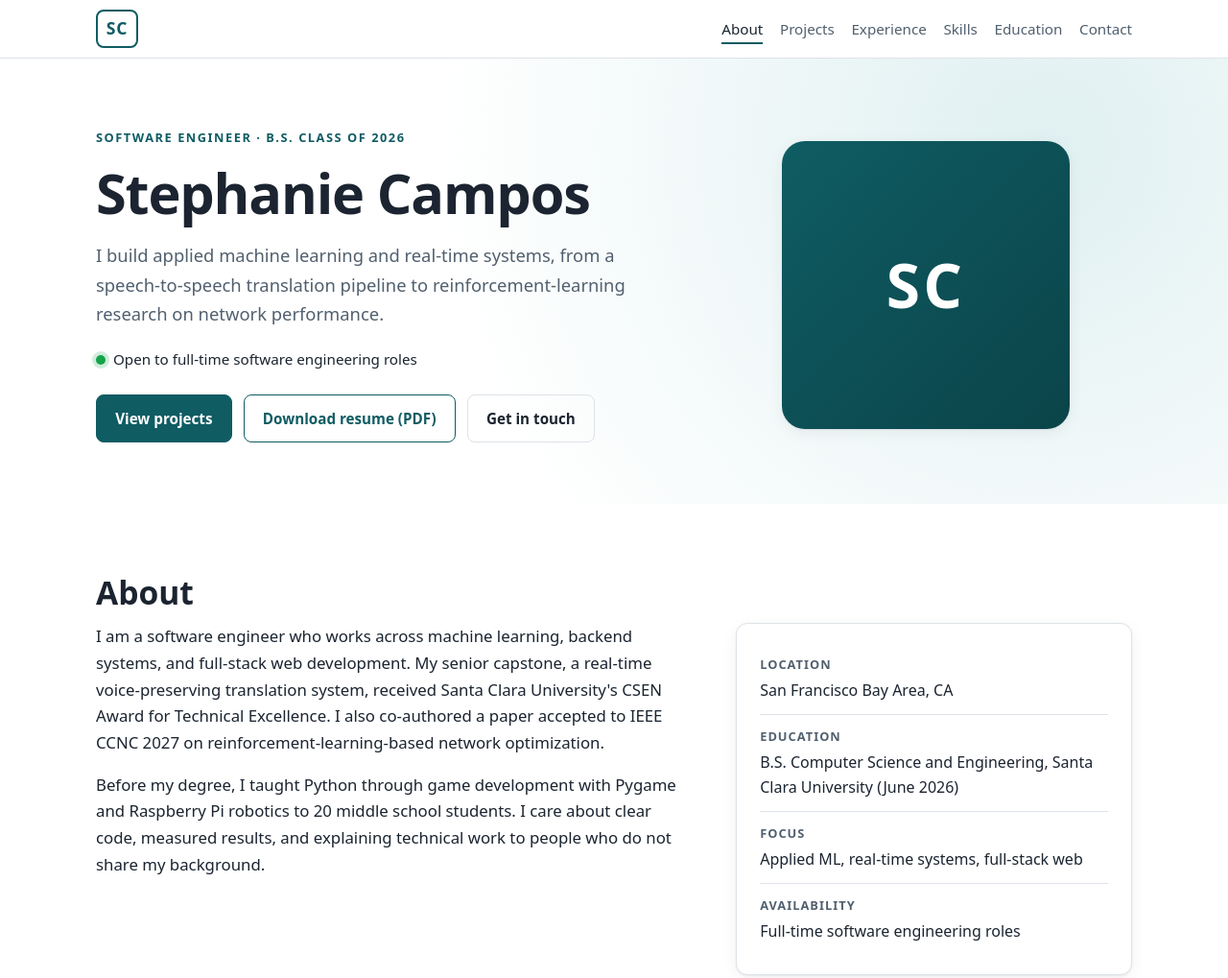
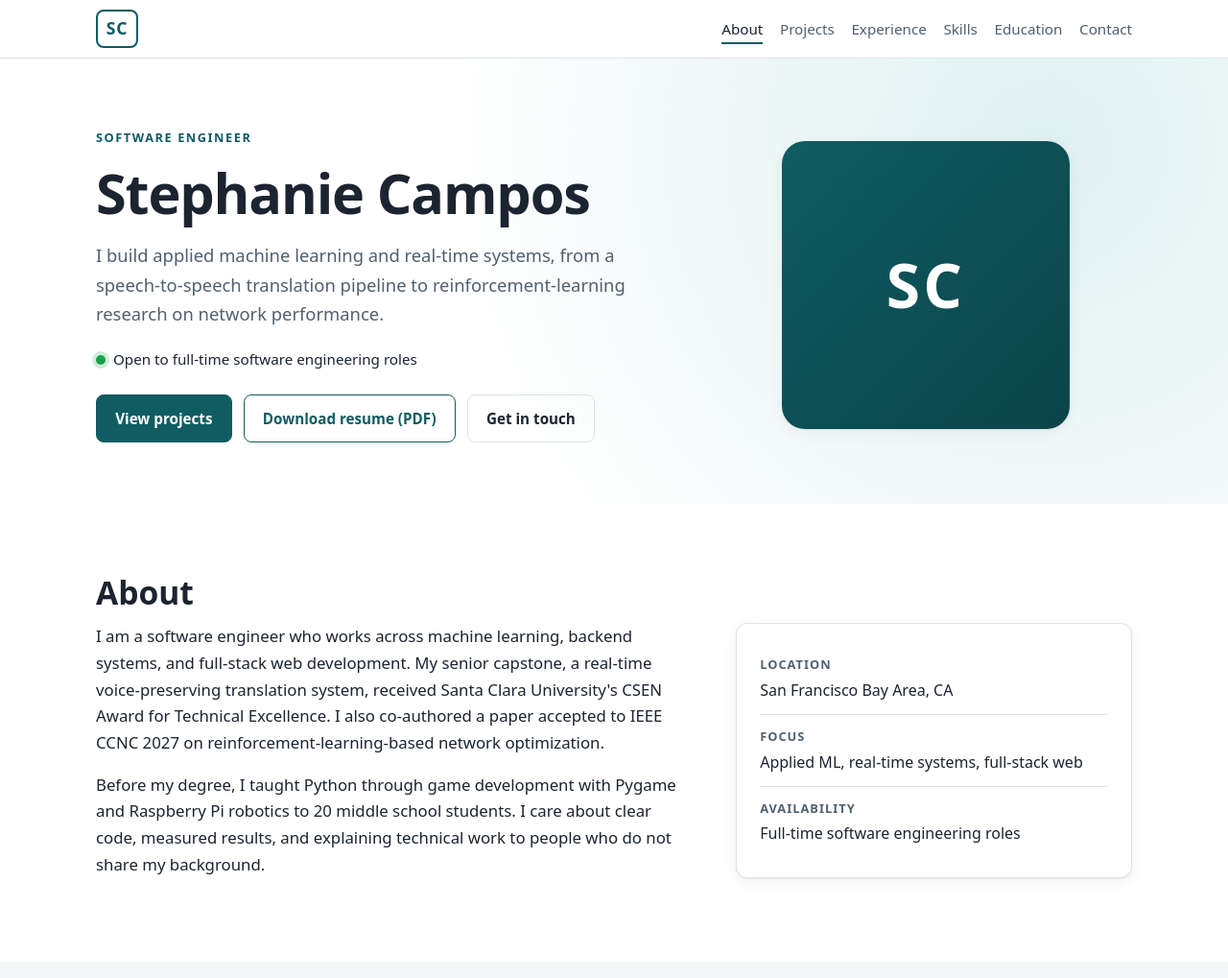
Before and after one commit to StephanieLCampos/StephanieLCampos.github.io, a plain HTML site: page index.html in a window 1280 px wide. Shown: the top 1019 px of the page at 96% size. Drawn offline with Linux system fonts and the light colour scheme.

Commit message:
Fixed some texts

```diff
--- a/index.html
+++ b/index.html
@@ -67,7 +67,7 @@
     <section class="hero" id="top" aria-labelledby="hero-title">
       <div class="container hero-grid">
         <div class="hero-text">
-          <p class="eyebrow">Software Engineer &middot; B.S. Class of 2026</p>
+          <p class="eyebrow">Software Engineer</p>
           <h1 id="hero-title">Stephanie Campos</h1>
           <p class="lead">I build applied machine learning and real-time systems, from a speech-to-speech translation pipeline to reinforcement-learning research on network performance.</p>
           <p class="status"><span class="status-dot" aria-hidden="true"></span> Open to full-time software engineering roles</p>
@@ -97,7 +97,6 @@
           </div>
           <dl class="facts">
             <div><dt>Location</dt><dd>San Francisco Bay Area, CA</dd></div>
-            <div><dt>Education</dt><dd>B.S. Computer Science and Engineering, Santa Clara University (June 2026)</dd></div>
             <div><dt>Focus</dt><dd>Applied ML, real-time systems, full-stack web</dd></div>
             <div><dt>Availability</dt><dd>Full-time software engineering roles</dd></div>
           </dl>
```
